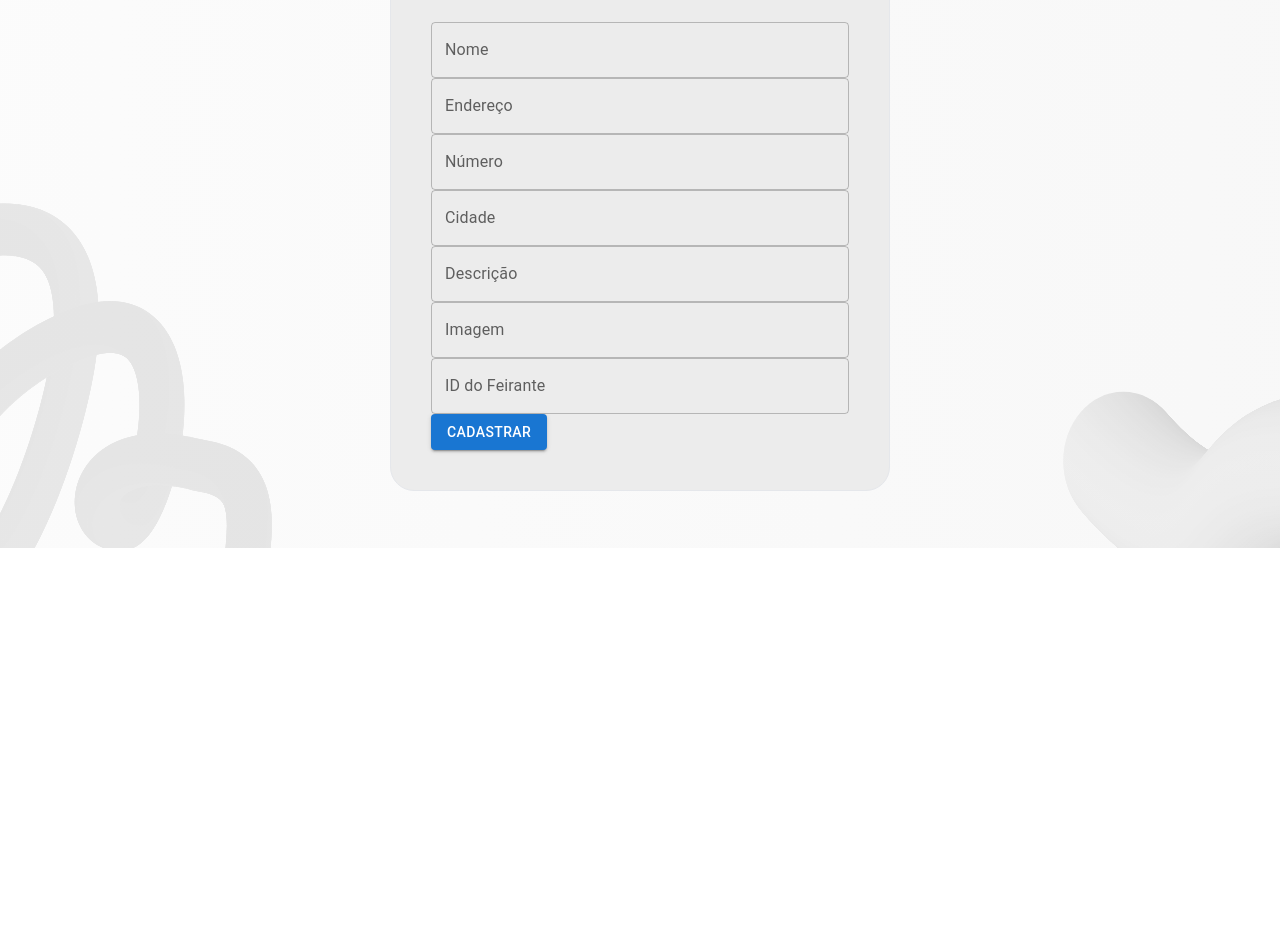
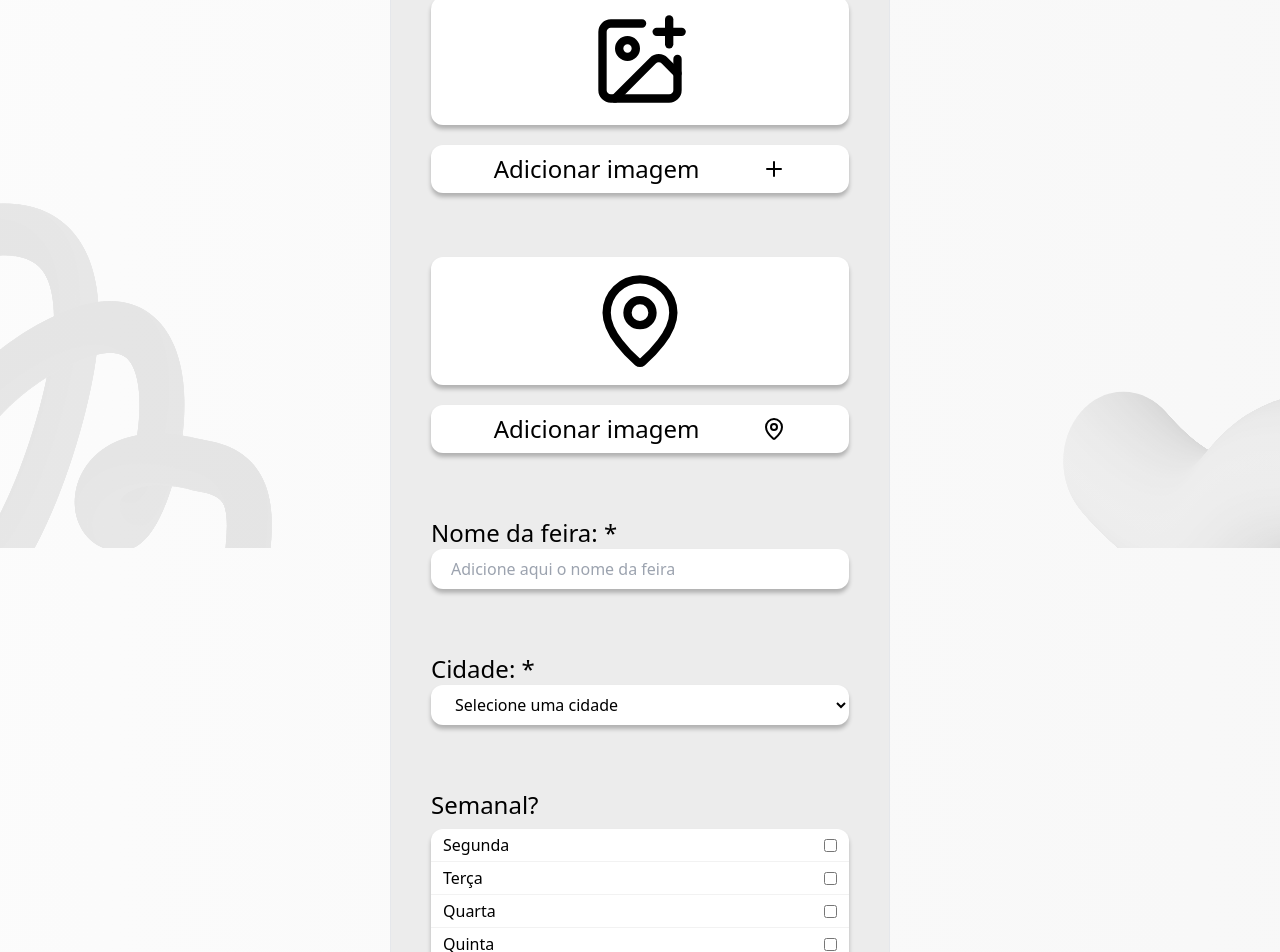
Before and after one commit to FeirasProjeto/Minha-Feira, a Next.js app: page /cadastro in a window 1280 px wide. Shown: the part 252-1204 px from the top of the page. Before the commit the page ends 800 px from the top, so only its background shows below. Built offline with nearby package versions, Linux system fonts and the light colour scheme.

Commit message:
✨ ⚡️ feat: add feira components

```diff
--- /dev/null
+++ b/app/cadastro/componentes/Image.tsx
@@ -0,0 +1,15 @@
+import { ImagePlus, Plus } from "lucide-react";
+
+export function Image() {
+  return (
+    <div className="flex flex-col gap-5">
+      <div className="w-full h-32 bg-white rounded-xl flex justify-center items-center shadow-big">
+        <ImagePlus size={100} />
+      </div>
+      <button className="text-black bg-white rounded-xl w-full flex justify-evenly py-2 text-2xl items-center shadow-big">
+        <p>Adicionar imagem</p>
+        <Plus />
+      </button>
+    </div>
+  );
+}
--- /dev/null
+++ b/app/cadastro/componentes/Input.tsx
@@ -0,0 +1,24 @@
+interface Props {
+  label: string;
+  placeholder: string;
+  required: boolean;
+  type: string;
+  onChange: (e: string) => void;
+}
+
+export function Input({ label, placeholder, required, type, onChange }: Props) {
+  return (
+    <div className="flex flex-col w-full">
+      <label className="text-black text-2xl">
+        {label} {required && "*"}
+      </label>
+      <input
+        type={type}
+        placeholder={placeholder}
+        required={required}
+        onChange={(e) => onChange(e.target.value)}
+        className="bg-white rounded-xl p-2 text-black shadow-big pl-5"
+      />
+    </div>
+  );
+}
--- /dev/null
+++ b/app/cadastro/componentes/Map.tsx
@@ -0,0 +1,15 @@
+import { MapPin } from "lucide-react";
+
+export function Map() {
+  return (
+    <div className="flex flex-col gap-5">
+      <div className="w-full h-32 bg-white rounded-xl flex justify-center items-center shadow-big">
+        <MapPin size={100} />
+      </div>
+      <button className="text-black bg-white rounded-xl w-full flex justify-evenly py-2 text-2xl items-center shadow-big">
+        <p>Adicionar imagem</p>
+        <MapPin />
+      </button>
+    </div>
+  );
+}
--- /dev/null
+++ b/app/cadastro/componentes/Select.tsx
@@ -0,0 +1,25 @@
+interface Props {
+  label: string;
+  placeholder: string;
+  items: string[];
+  required: boolean;
+}
+
+export function Select({ label, placeholder, items, required }: Props) {
+  return (
+    <div className="flex flex-col w-full">
+      <label className="text-black text-2xl">
+        {label} {required && "*"}
+      </label>
+      <select
+        required={required}
+        className="bg-white rounded-xl p-2 text-black shadow-big pl-5"
+      >
+        <option value="">{placeholder}</option>
+        {items.map((item) => (
+          <option key={item}>{item}</option>
+        ))}
+      </select>
+    </div>
+  );
+}
--- /dev/null
+++ b/app/cadastro/componentes/Weekly.tsx
@@ -0,0 +1,44 @@
+interface Props {
+  weekdays: string[];
+  setWeekdays: (weekdays: string[]) => void;
+}
+
+export function Weekly({ weekdays, setWeekdays }: Props) {
+  const dias = [
+    "Segunda",
+    "Terça",
+    "Quarta",
+    "Quinta",
+    "Sexta",
+    "Sábado",
+    "Domingo",
+  ];
+  return (
+    <div className="flex flex-col gap-2">
+      <label className="text-black text-2xl">Semanal?</label>
+      <div className="flex flex-col w-full bg-white shadow-big rounded-xl">
+        {dias.map((dia) => (
+          <div
+            className={
+              "flex items-center justify-between w-full px-3 py-1 " +
+              (dia === "Domingo" ? "" : "border-b border-black/5")
+            }
+          >
+            <label htmlFor={dia}>{dia}</label>
+            <input
+              type="checkbox"
+              id={dia}
+              onChange={(e) => {
+                if (e.target.checked) {
+                  setWeekdays([...weekdays, dia]);
+                } else {
+                  setWeekdays(weekdays.filter((d) => d !== dia));
+                }
+              }}
+            />
+          </div>
+        ))}
+      </div>
+    </div>
+  );
+}
--- a/app/cadastro/page.tsx
+++ b/app/cadastro/page.tsx
@@ -1,119 +1,43 @@
 "use client";
 
-import { useState } from "react";
-import { TextField, Button } from "@mui/material";
 import Header from "../../components/header";
+import { Image } from "./componentes/Image";
+import { Banner } from "../../components/banner";
+import { Input } from "./componentes/Input";
+import { Map } from "./componentes/Map";
+import { Select } from "./componentes/Select";
+import { Weekly } from "./componentes/Weekly";
 
 export default function CadastroPage() {
-  const [feira, setFeira] = useState<TypeFeira>({
-    id: "",
-    name: "",
-    address: "",
-    number: "",
-    city: "",
-    description: "",
-    image: "",
-    feiranteID: "",
-    date: new Date(),
-    tags: [],
-    nota: 0,
-  });
-
-  const handleChange = (e: React.ChangeEvent<HTMLInputElement>) => {
-    setFeira({ ...feira, [e.target.name]: e.target.value });
-  };
-
-  const handleSubmit = async (e: React.FormEvent<HTMLFormElement>) => {
-    e.preventDefault();
-    try {
-      const res = await fetch("/api/feiras", {
-        method: "POST",
-        headers: {
-          "Content-Type": "application/json",
-        },
-        body: JSON.stringify(feira),
-      });
-      const data = await res.json();
-      if (data.error) {
-        alert(data.error);
-      } else {
-        alert("Feira criada com sucesso!");
-        window.location.href = "/";
-      }
-    } catch (err) {
-      alert(err.message);
-    }
-  };
-
   return (
     <div className="flex flex-col min-h-screen bg-gradient-to-r from-[#C4C4C410] to-[#8c8c8c10]">
       <Header />
       <img
         src="./bolinhas/01.svg"
-        className="fixed bottom-0 left-0 grayscale"
+        className="fixed bottom-0 left-0 grayscale z-0"
       />
       <img
         src="./bolinhas/02.svg"
-        className="fixed bottom-0 right-0 grayscale"
+        className="fixed bottom-0 right-0 grayscale z-0"
       />
       <div className="bg-[#ECECEC] border border-gradient-to-r from-[#C4C4C410] to-[#8c8c8c10] my-auto mx-auto w-[500px] rounded-3xl p-10 gap-16 flex flex-col">
-        <h1 className="text-2xl font-bold w-full text-center">
-          Cadastro de Feira
-        </h1>
-        <form onSubmit={handleSubmit}>
-          <TextField
-            label="Nome"
-            name="name"
-            value={feira.name}
-            onChange={handleChange}
-            fullWidth
-          />
-          <TextField
-            label="Endereço"
-            name="address"
-            value={feira.address}
-            onChange={handleChange}
-            fullWidth
-          />
-          <TextField
-            label="Número"
-            name="number"
-            value={feira.number}
-            onChange={handleChange}
-            fullWidth
-          />
-          <TextField
-            label="Cidade"
-            name="city"
-            value={feira.city}
-            onChange={handleChange}
-            fullWidth
-          />
-          <TextField
-            label="Descrição"
-            name="description"
-            value={feira.description}
-            onChange={handleChange}
-            fullWidth
-          />
-          <TextField
-            label="Imagem"
-            name="image"
-            value={feira.image}
-            onChange={handleChange}
-            fullWidth
-          />
-          <TextField
-            label="ID do Feirante"
-            name="feiranteID"
-            value={feira.feiranteID}
-            onChange={handleChange}
-            fullWidth
-          />
-          <Button type="submit" variant="contained">
-            Cadastrar
-          </Button>
-        </form>
+        <Banner />
+        <Image />
+        <Map />
+        <Input
+          label="Nome da feira:"
+          placeholder="Adicione aqui o nome da feira"
+          required
+          type="text"
+          onChange={(e) => console.log(e)}
+        />
+        <Select
+          label="Cidade:"
+          placeholder="Selecione uma cidade"
+          items={["São Paulo", "Rio de Janeiro", "Belo Horizonte", "Salvador"]}
+          required
+        />
+        <Weekly weekdays={[]} setWeekdays={() => {}} />
       </div>
     </div>
   );
--- /dev/null
+++ b/components/banner.tsx
@@ -0,0 +1,7 @@
+export function Banner() {
+  return (
+    <div className="w-full flex justify-center bg-destaque-forte rounded-xl h-16 items-center">
+      <img src="./logo.svg" className="h-12" />
+    </div>
+  );
+}
--- a/tailwind.config.js
+++ b/tailwind.config.js
@@ -21,6 +21,9 @@ module.exports = {
           fraca: "#F4C042",
         },
       },
+      boxShadow: {
+        big: "0px 4px 4px rgba(0, 0, 0, 0.25)",
+      },
     },
   },
   plugins: [],
```
